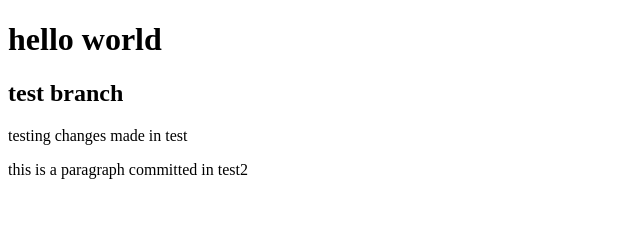
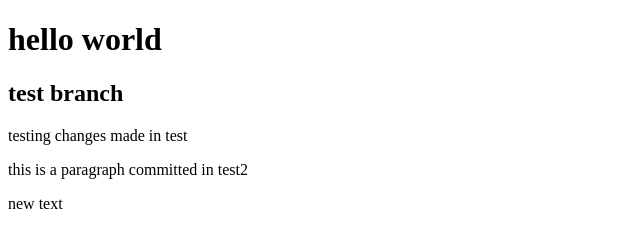
Before and after one commit to brianpja/branch-test, a plain HTML site: page index.html in a window 1280 px wide. Shown: the full height of the page, 0-640 px from the left. Drawn offline with Linux system fonts and the light colour scheme.

Commit message:
committing non-committed changes from test

```diff
--- a/index.html
+++ b/index.html
@@ -11,5 +11,7 @@
     <div>testing changes made in test</div>
 
     <p>this is a paragraph committed in test2<p>
+
+      <span>new text</span>
   </body>
 </html>
```
